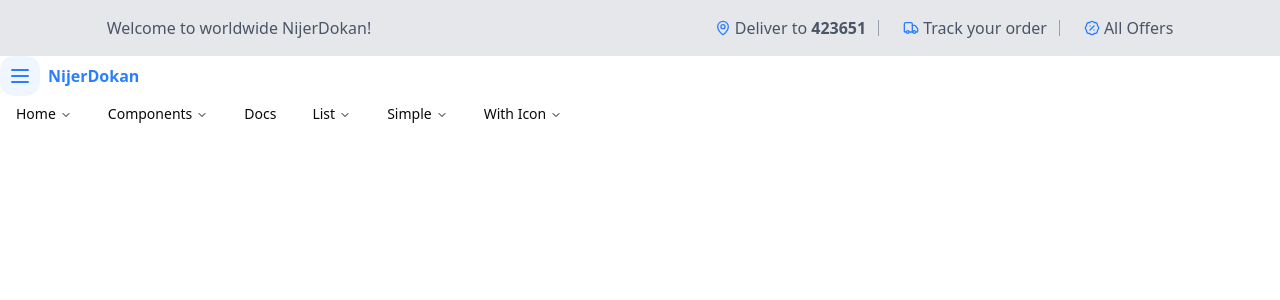
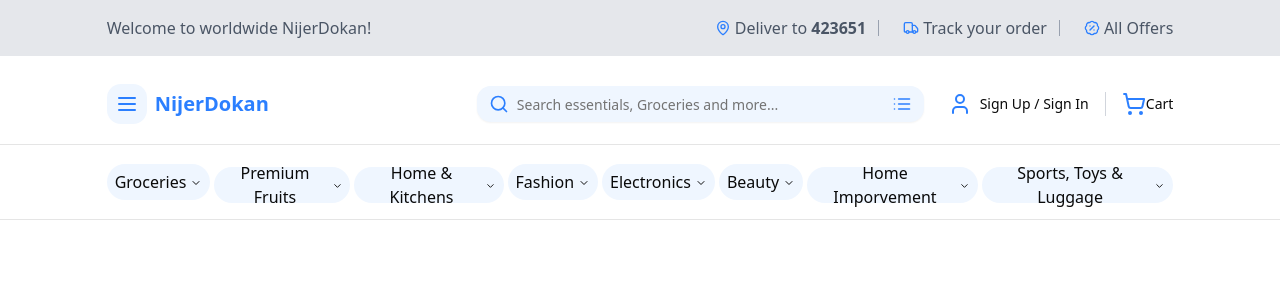
Before and after one commit to rima-apidoxy/NijerDOkan, a Next.js app: page / in a window 1280 px wide. Shown: the top 300 px of the page. Built offline with nearby package versions, Linux system fonts and the light colour scheme.

Commit message:
feat: add logo, search bar, cart icon, and navigation menu to header

```diff
--- a/components/navbar/navbar.js
+++ b/components/navbar/navbar.js
@@ -2,7 +2,16 @@
 
 import * as React from "react"
 import Link from "next/link"
-import { CircleCheckIcon, CircleHelpIcon, CircleIcon, Menu } from "lucide-react"
+import {
+    CircleCheckIcon,
+    CircleHelpIcon,
+    CircleIcon,
+    Menu,
+    Search,
+    ShoppingCart,
+    TableOfContents,
+    User,
+} from "lucide-react"
 
 import {
     NavigationMenu,
@@ -14,11 +23,14 @@ import {
     navigationMenuTriggerStyle,
 } from "@/components/ui/navigation-menu"
 
+import { Input } from "../ui/input"
+
 const components = [
     {
         title: "Alert Dialog",
         href: "/docs/primitives/alert-dialog",
-        description: "A modal dialog that interrupts the user with important content and expects a response.",
+        description:
+            "A modal dialog that interrupts the user with important content and expects a response.",
     },
     {
         title: "Hover Card",
@@ -28,7 +40,8 @@ const components = [
     {
         title: "Progress",
         href: "/docs/primitives/progress",
-        description: "Displays an indicator showing the completion progress of a task, typically displayed as a progress bar.",
+        description:
+            "Displays an indicator showing the completion progress of a task, typically displayed as a progress bar.",
     },
     {
         title: "Scroll-area",
@@ -38,30 +51,67 @@ const components = [
     {
         title: "Tabs",
         href: "/docs/primitives/tabs",
-        description: "A set of layered sections of content—known as tab panels—that are displayed one at a time.",
+        description:
+            "A set of layered sections of content—known as tab panels—that are displayed one at a time.",
     },
     {
         title: "Tooltip",
         href: "/docs/primitives/tooltip",
-        description: "A popup that displays information related to an element when the element receives keyboard focus or the mouse hovers over it.",
+        description:
+            "A popup that displays information related to an element when the element receives keyboard focus or the mouse hovers over it.",
     },
 ]
 
 export function Navbar() {
     return (
-        <div className="">
-            <div>
+        <div className=" py-3 bg-white  my-4">
+            {/* Top section */}
+            <div className="flex w-11/12 mx-auto md:w-10/12 flex-col md:flex-row items-center justify-between gap-52 mb-4 ">
+                {/* Logo */}
                 <div className="flex items-center gap-2">
                     <div className="bg-blue-50 p-2 rounded-xl">
-                        <Menu className="text-blue-500 text-6xl" />
+                        <Menu className="text-blue-500 w-6 h-6" />
                     </div>
-                    <h2 className="text-blue-500 font-extrabold">NijerDokan</h2>
+                    <h2 className="text-blue-500 font-extrabold text-xl">NijerDokan</h2>
+                </div>
+
+                <div className="flex items-center gap-6 w-full max-w-4xl">
+                    {/* Search bar */}
+                    <div className="relative flex-grow max-w-md">
+                        <Search className="text-blue-500 absolute left-3 top-1/2 -translate-y-1/2 w-5 h-5" />
+                        <Input
+                            type="search"
+                            placeholder="Search essentials, Groceries and more..."
+                            className="bg-blue-50 py-3 border-0 rounded-xl pl-10 pr-10"
+                        />
+                        <TableOfContents
+                            className="absolute right-3 top-1/2 -translate-y-1/2 w-5 h-5 text-blue-500 transform rotate-180 cursor-pointer"
+                            aria-label="Toggle menu"
+                        />
+                    </div>
+
+                    {/* Sign In */}
+                    <div className="flex items-center  gap-2 whitespace-nowrap">
+                        <User className="text-blue-500" />
+                        <h3 className="text-sm font-medium">Sign Up / Sign In</h3>
+                        <span className="hidden md:block h-6 w-px bg-gray-300 mx-2" />
+                    </div>
+
+                    {/* Cart */}
+                    <div className="flex items-center -ml-4 whitespace-nowrap cursor-pointer">
+                        <ShoppingCart className="text-blue-500" />
+                        <h3 className="text-sm font-medium">Cart</h3>
                     </div>
                 </div>
-            <NavigationMenu viewport={false}>
+
+            </div>
+
+            <div className="border-y py-4 my-5">
+                {/* Navigation Menu */}
+                <NavigationMenu className="w-11/12 md:w-10/12 mx-auto">
                     <NavigationMenuList>
                         <NavigationMenuItem>
-                        <NavigationMenuTrigger>Home</NavigationMenuTrigger>
+                            <NavigationMenuTrigger>Groceries</NavigationMenuTrigger>
                             <NavigationMenuContent>
                                 <ul className="grid gap-2 md:w-[400px] lg:w-[500px] lg:grid-cols-[.75fr_1fr]">
                                     <li className="row-span-3">
@@ -93,7 +143,7 @@ export function Navbar() {
                         </NavigationMenuItem>
 
                         <NavigationMenuItem>
-                        <NavigationMenuTrigger>Components</NavigationMenuTrigger>
+                            <NavigationMenuTrigger>Premium Fruits</NavigationMenuTrigger>
                             <NavigationMenuContent>
                                 <ul className="grid w-[400px] gap-2 md:w-[500px] md:grid-cols-2 lg:w-[600px]">
                                     {components.map((component) => (
@@ -110,13 +160,7 @@ export function Navbar() {
                         </NavigationMenuItem>
 
                         <NavigationMenuItem>
-                        <NavigationMenuLink asChild className={navigationMenuTriggerStyle()}>
-                            <Link href="/docs">Docs</Link>
-                        </NavigationMenuLink>
-                    </NavigationMenuItem>
-
-                    <NavigationMenuItem>
-                        <NavigationMenuTrigger>List</NavigationMenuTrigger>
+                            <NavigationMenuTrigger>Home & Kitchens</NavigationMenuTrigger>
                             <NavigationMenuContent>
                                 <ul className="grid w-[300px] gap-4">
                                     <li>
@@ -150,7 +194,41 @@ export function Navbar() {
                         </NavigationMenuItem>
 
                         <NavigationMenuItem>
-                        <NavigationMenuTrigger>Simple</NavigationMenuTrigger>
+                            <NavigationMenuTrigger>Fashion</NavigationMenuTrigger>
+                            <NavigationMenuContent>
+                                <ul className="grid w-[300px] gap-4">
+                                    <li>
+                                        <NavigationMenuLink asChild>
+                                            <Link href="#">
+                                                <div className="font-medium">Components</div>
+                                                <div className="text-muted-foreground">
+                                                    Browse all components in the library.
+                                                </div>
+                                            </Link>
+                                        </NavigationMenuLink>
+                                        <NavigationMenuLink asChild>
+                                            <Link href="#">
+                                                <div className="font-medium">Documentation</div>
+                                                <div className="text-muted-foreground">
+                                                    Learn how to use the library.
+                                                </div>
+                                            </Link>
+                                        </NavigationMenuLink>
+                                        <NavigationMenuLink asChild>
+                                            <Link href="#">
+                                                <div className="font-medium">Blog</div>
+                                                <div className="text-muted-foreground">
+                                                    Read our latest blog posts.
+                                                </div>
+                                            </Link>
+                                        </NavigationMenuLink>
+                                    </li>
+                                </ul>
+                            </NavigationMenuContent>
+                        </NavigationMenuItem>
+
+                        <NavigationMenuItem>
+                            <NavigationMenuTrigger>Electronics</NavigationMenuTrigger>
                             <NavigationMenuContent>
                                 <ul className="grid w-[200px] gap-4">
                                     <li>
@@ -169,7 +247,61 @@ export function Navbar() {
                         </NavigationMenuItem>
 
                         <NavigationMenuItem>
-                        <NavigationMenuTrigger>With Icon</NavigationMenuTrigger>
+                            <NavigationMenuTrigger>Beauty</NavigationMenuTrigger>
+                            <NavigationMenuContent>
+                                <ul className="grid w-[200px] gap-4">
+                                    <li>
+                                        <NavigationMenuLink asChild>
+                                            <Link href="#" className="flex items-center gap-2">
+                                                <CircleHelpIcon />
+                                                Backlog
+                                            </Link>
+                                        </NavigationMenuLink>
+                                        <NavigationMenuLink asChild>
+                                            <Link href="#" className="flex items-center gap-2">
+                                                <CircleIcon />
+                                                To Do
+                                            </Link>
+                                        </NavigationMenuLink>
+                                        <NavigationMenuLink asChild>
+                                            <Link href="#" className="flex items-center gap-2">
+                                                <CircleCheckIcon />
+                                                Done
+                                            </Link>
+                                        </NavigationMenuLink>
+                                    </li>
+                                </ul>
+                            </NavigationMenuContent>
+                        </NavigationMenuItem>
+                        <NavigationMenuItem>
+                            <NavigationMenuTrigger>Home Imporvement</NavigationMenuTrigger>
+                            <NavigationMenuContent>
+                                <ul className="grid w-[200px] gap-4">
+                                    <li>
+                                        <NavigationMenuLink asChild>
+                                            <Link href="#" className="flex items-center gap-2">
+                                                <CircleHelpIcon />
+                                                Backlog
+                                            </Link>
+                                        </NavigationMenuLink>
+                                        <NavigationMenuLink asChild>
+                                            <Link href="#" className="flex items-center gap-2">
+                                                <CircleIcon />
+                                                To Do
+                                            </Link>
+                                        </NavigationMenuLink>
+                                        <NavigationMenuLink asChild>
+                                            <Link href="#" className="flex items-center gap-2">
+                                                <CircleCheckIcon />
+                                                Done
+                                            </Link>
+                                        </NavigationMenuLink>
+                                    </li>
+                                </ul>
+                            </NavigationMenuContent>
+                        </NavigationMenuItem>
+                        <NavigationMenuItem>
+                            <NavigationMenuTrigger>Sports, Toys & Luggage</NavigationMenuTrigger>
                             <NavigationMenuContent>
                                 <ul className="grid w-[200px] gap-4">
                                     <li>
@@ -198,6 +330,7 @@ export function Navbar() {
                     </NavigationMenuList>
                 </NavigationMenu>
             </div>
+        </div>
     )
 }
 
--- /dev/null
+++ b/components/ui/input.jsx
@@ -0,0 +1,24 @@
+import * as React from "react"
+
+import { cn } from "@/lib/utils"
+
+function Input({
+  className,
+  type,
+  ...props
+}) {
+  return (
+    <input
+      type={type}
+      data-slot="input"
+      className={cn(
+        "file:text-foreground placeholder:text-muted-foreground selection:bg-primary selection:text-primary-foreground dark:bg-input/30 border-input flex h-9 w-full min-w-0 rounded-md border bg-transparent px-3 py-1 text-base shadow-xs transition-[color,box-shadow] outline-none file:inline-flex file:h-7 file:border-0 file:bg-transparent file:text-sm file:font-medium disabled:pointer-events-none disabled:cursor-not-allowed disabled:opacity-50 md:text-sm",
+        "focus-visible:border-ring focus-visible:ring-ring/50 focus-visible:ring-[3px]",
+        "aria-invalid:ring-destructive/20 dark:aria-invalid:ring-destructive/40 aria-invalid:border-destructive",
+        className
+      )}
+      {...props} />
+  );
+}
+
+export { Input }
--- a/components/ui/navigation-menu.jsx
+++ b/components/ui/navigation-menu.jsx
@@ -51,7 +51,7 @@ function NavigationMenuItem({
 }
 
 const navigationMenuTriggerStyle = cva(
-  "group inline-flex h-9 w-max items-center justify-center rounded-md bg-background px-4 py-2 text-sm font-medium hover:bg-accent hover:text-accent-foreground focus:bg-accent focus:text-accent-foreground disabled:pointer-events-none disabled:opacity-50 data-[state=open]:hover:bg-accent data-[state=open]:text-accent-foreground data-[state=open]:focus:bg-accent data-[state=open]:bg-accent/50 focus-visible:ring-ring/50 outline-none transition-[color,box-shadow] focus-visible:ring-[3px] focus-visible:outline-1"
+  "group inline-flex h-9  items-center justify-center rounded-3xl bg-blue-50 px-2 py-2 hover:bg-blue-500 hover:text-accent-foreground focus:bg-blue-500 focus:text-white disabled:pointer-events-none disabled:opacity-50 data-[state=open]:hover:bg-accent data-[state=open]:text-accent-foreground data-[state=open]:focus:bg-accent data-[state=open]:bg-accent/50 focus-visible:ring-ring/50 outline-none transition-[color,box-shadow] focus-visible:ring-[3px] focus-visible:outline-1"
 )
 
 function NavigationMenuTrigger({
```
Lines whose indentation alone changed are shown as unchanged.
